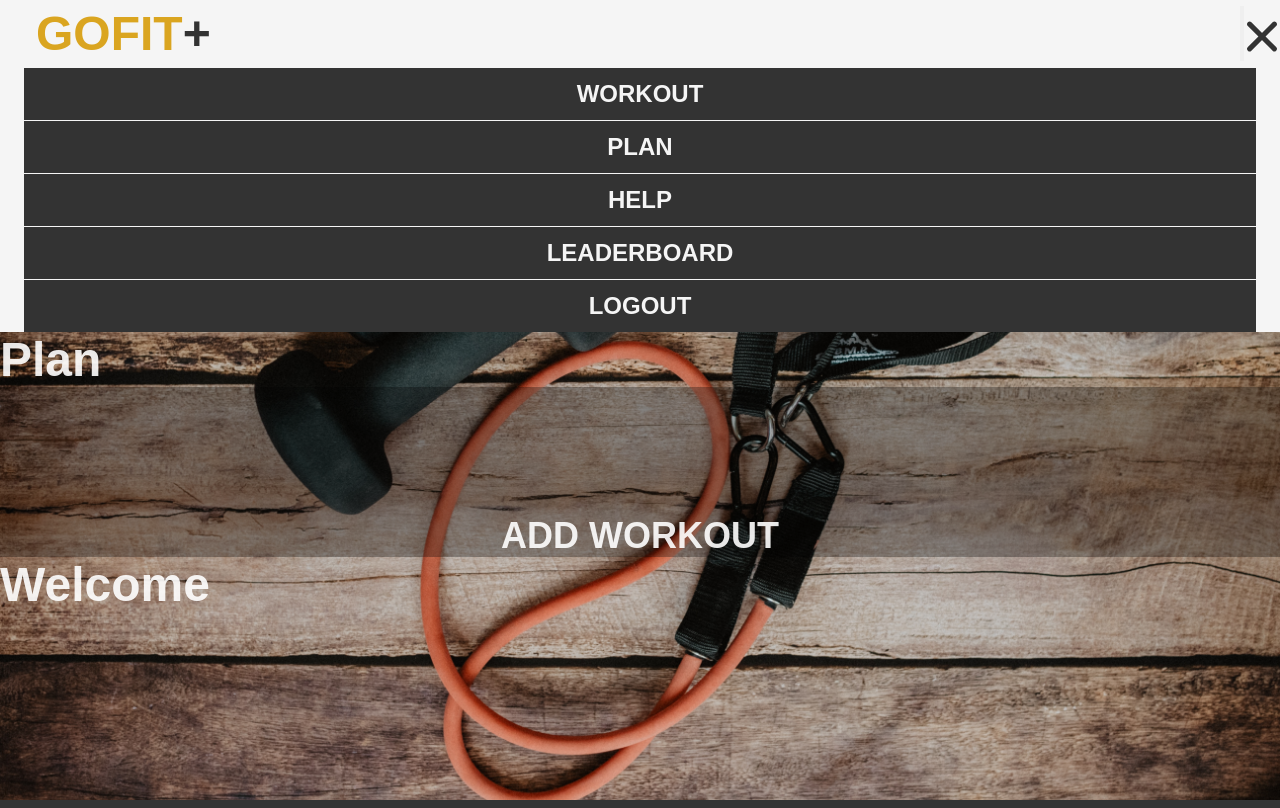
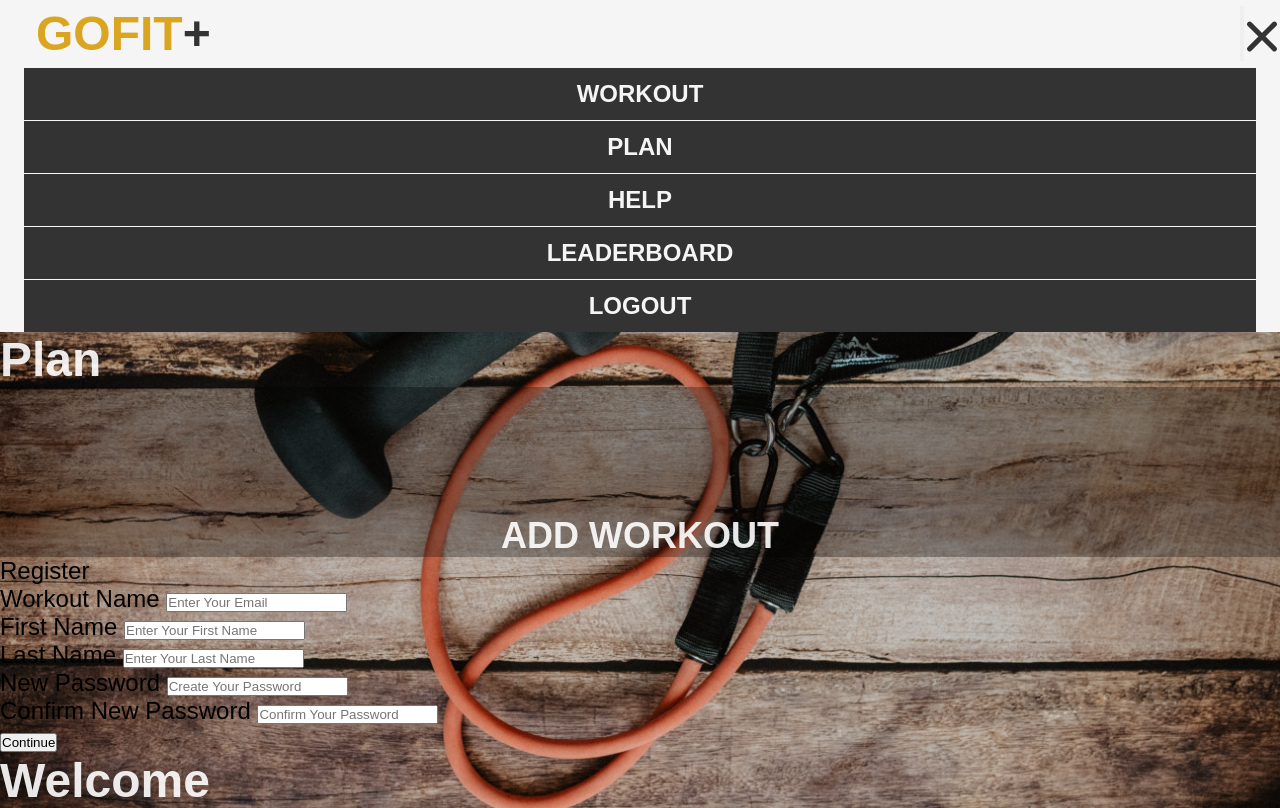
Before and after one commit to amanuelgthn/GOfit, a Flask app: template learn/fitapp/website/templates/plan.html in a window 1280 px wide. Run offline with Flask 3, Linux system fonts and the light colour scheme; the template is opened without the code that fills it, so the values that code supplies are empty; some libraries are stand-ins or nearby versions.

Commit message:
Update plan for dashboard

```diff
--- a/learn/fitapp/website/templates/plan.html
+++ b/learn/fitapp/website/templates/plan.html
@@ -4,5 +4,68 @@
 {% block content %}
 <h1>Plan</h1>
 <h2>Add Workout</h2>
-
+<form method="POST">
+    <div class="title">Register</div>
+      <div class="input-box underline">
+        <label for="text">Workout Name</label>
+        <input
+            type="text"
+            class="form-control"
+            id="email"
+            name="email"
+            placeholder="Enter Your Email"
+            required
+        />
+      <div class="underline"></div>
+    </div>
+    <div class="input-box underline">
+      <label for="firstName">First Name</label>
+      <input
+          type="text"
+          class="form-control"
+          id="FirstName"
+          name="firstName"
+          placeholder="Enter Your First Name"
+          required
+      />
+    <div class="underline"></div>
+    </div>
+    <div class="input-box underline">
+      <label for="lastName">Last Name</label>
+      <input
+          type="text"
+          class="form-control"
+          id="lastName"
+          name="lastName"
+          placeholder="Enter Your Last Name"
+          required
+      />
+    <div class="underline"></div>
+    </div>
+    <div class="input-box">
+      <label for="password1">New Password</label>
+      <input
+          type="password"
+          id="password1"
+          name="password1"
+          placeholder="Create Your Password"
+          required
+        />
+      <div class="underline"></div>
+    </div>
+    <div class="input-box">
+      <label for="password2">Confirm New Password</label>
+      <input
+          type="password"
+          id="password2"
+          name="password2"
+          placeholder="Confirm Your Password"
+          required
+        />
+      <div class="underline"></div>
+    </div>
+    <div class="input-box button">
+      <input type="submit" name="" value="Continue">
+    </div>
+  </form>
 {% endblock %}
```
